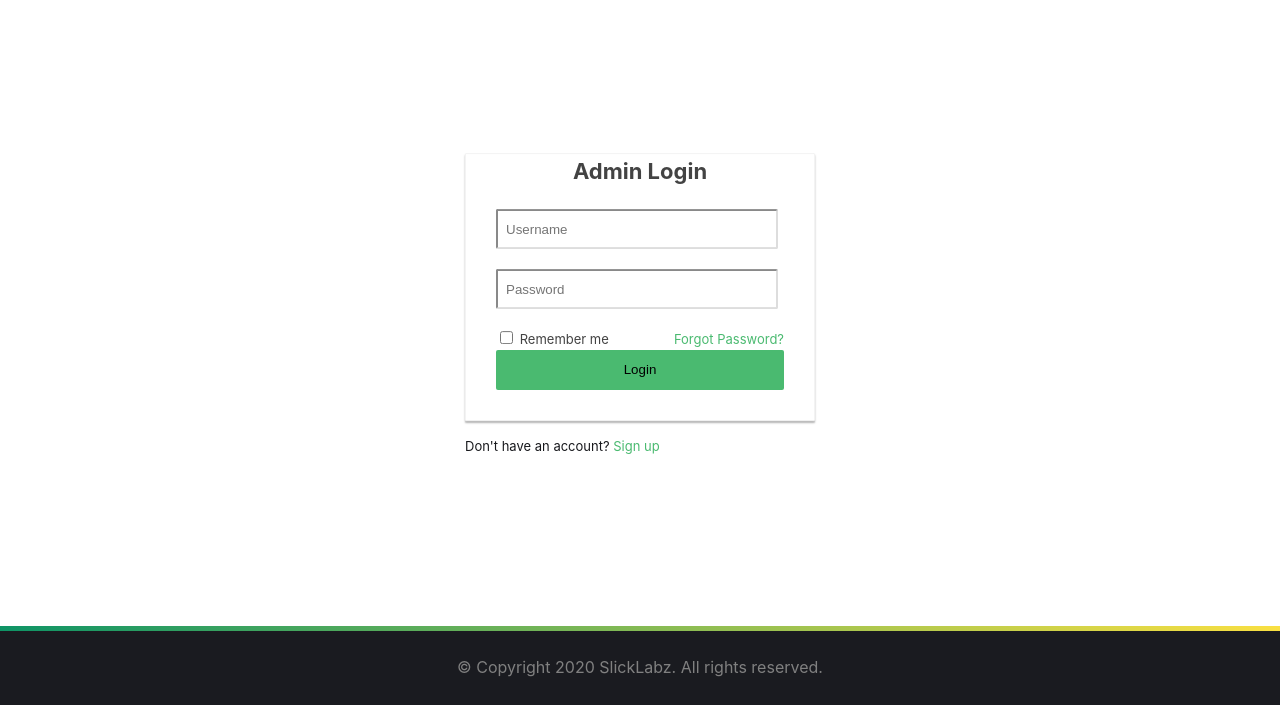
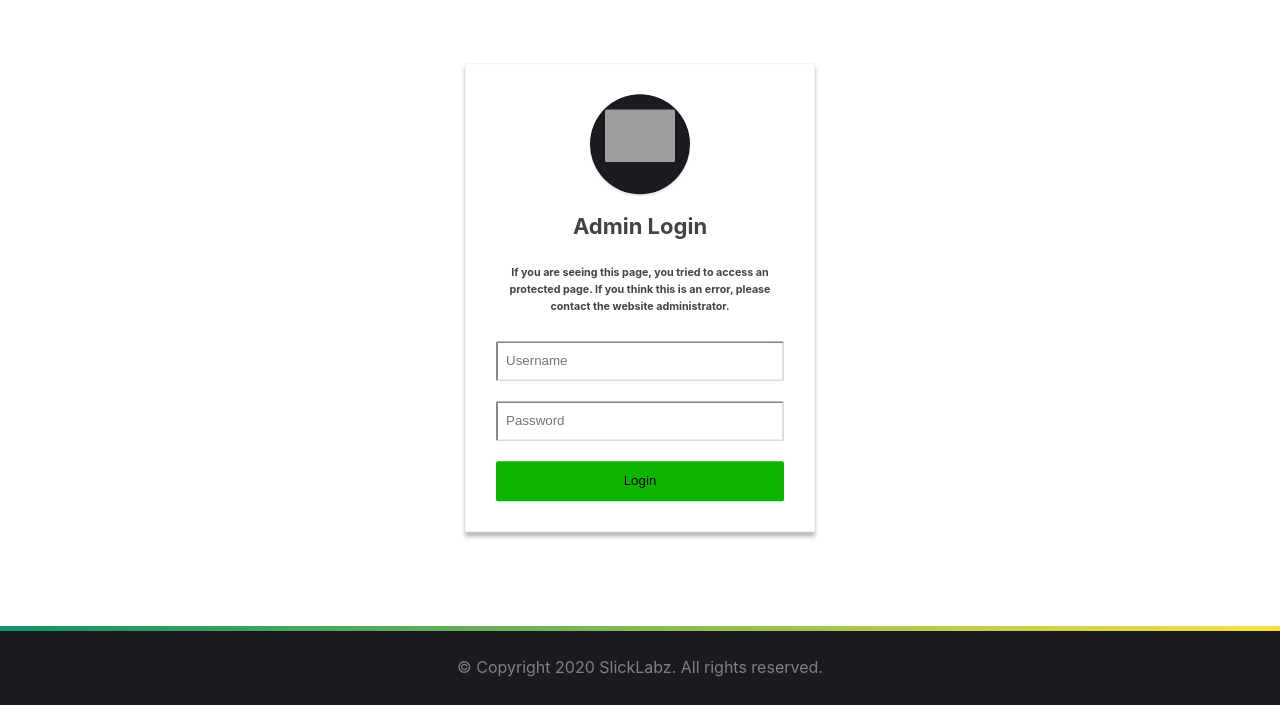
Before and after one commit to CRFSlick/SlickLabzBlog, a Flask app: page /login in a window 1280 px wide. Shown: the part 95-800 px from the top of the page. Run offline with Flask 2, Linux system fonts and the light colour scheme; parts of the project's set-up code (start-up, migrations or seed data) failed here and were passed over; some libraries are stand-ins or nearby versions; grey boxes are pictures that could not be loaded.

Commit message:
New login page

```diff
--- a/App/templates/login.html
+++ b/App/templates/login.html
@@ -7,141 +7,20 @@
 {% set count=5 %}
 {% endif %}
 
-<style type="text/css">
-	html {
-		height: 100%;
-	}
-    body {
-        /* color: #999;
-		background: #f5f5f5;
-		font-family: 'Varela Round', sans-serif; */
-		height: 100%;
-	}
-	.container {
-		height: calc(100% - 87.8);
-		/* position: relative; */
-		/* border: 3px solid green; */
-	}
-	.form-control {
-		box-shadow: none;
-		border-color: #ddd;
-	}
-	.form-control:focus {
-		border-color: #4aba70;
-	}
-	.form {
-		margin: 0;
-  position: absolute;
-  top: 50%;
-  left: 50%;
-  -ms-transform: translate(-50%, -50%);
-  transform: translate(-50%, -50%);
-	}
-	.login-form {
-        width: 350px;
-		margin: 0 auto;
-		padding: 30px 0;
-		/* height: 100%; */
-		margin: 0;
-  position: absolute;
-  top: 50%;
-  left: 50%;
-  -ms-transform: translate(-50%, -50%);
-  transform: translate(-50%, -50%);
-	}
-    .login-form form {
-        color: #434343;
-		border-radius: 1px;
-    	margin-bottom: 15px;
-        background: #fff;
-		border: 1px solid #f3f3f3;
-        box-shadow: 0px 2px 2px rgba(0, 0, 0, 0.3);
-        padding: 30px;
-		padding-top: 0px;
-	}
-	.login-form h4 {
-		text-align: center;
-		font-size: 22px;
-        margin-bottom: 20px;
-	}
-    .login-form .avatar {
-        color: #fff;
-		margin: 0 auto 30px;
-        text-align: center;
-		width: 100px;
-		height: 100px;
-		border-radius: 50%;
-		z-index: 9;
-		background: #4aba70;
-		padding: 15px;
-		box-shadow: 0px 2px 2px rgba(0, 0, 0, 0.1);
-	}
-    .login-form .avatar i {
-        font-size: 62px;
-    }
-    .login-form .form-group {
-        margin-bottom: 20px;
-    }
-	.login-form .form-control, .login-form .btn {
-		min-height: 40px;
-		border-radius: 2px;
-        transition: all 0.5s;
-        width: 100%;
-	}
-	.form-control {
-		width: 98% !important;
-	}
-	.login-form .close {
-        position: absolute;
-		top: 15px;
-		right: 15px;
-	}
-	.login-form .btn {
-		background: #4aba70;
-		border: none;
-		line-height: normal;
-	}
-	.login-form .btn:hover, .login-form .btn:focus {
-		background: #42ae68;
-	}
-    .login-form .checkbox-inline {
-        float: left;
-    }
-    .login-form input[type="checkbox"] {
-        margin-top: 2px;
-    }
-    .login-form .forgot-link {
-        float: right;
-    }
-    .login-form .small {
-        font-size: 13px;
-    }
-    .login-form a {
-        color: #4aba70;
-    }
-	.modal-title {
-		font-weight: bold;
-	}
-</style>
-
 <div class="container">
 <div class="login-form">
-    <form action="/examples/actions/confirmation.php" method="post">
-		<!-- <div class="avatar"><i class="material-icons">&#xE7FF;</i></div> -->
-    	<h4 class="modal-title">Admin Login</h4>
+    <form method="post">
+		<div class="avatar"><i class="material-icons"><img src="http://slicklabz.com/static/images/logo5.png" style="margin: 0;"></i></div>
+		<h4 class="modal-title">Admin Login</h4>
+		<h6 class="modal-title" style="text-align: center;">If you are seeing this page, you tried to access an protected page. If you think this is an error, please contact the website administrator.</h6>
         <div class="form-group">
-            <input type="text" class="form-control" placeholder="Username" required="required">
+			<input type="text" class=form-control name="username" placeholder="Username" required="required">
         </div>
         <div class="form-group">
-            <input type="password" class="form-control" placeholder="Password" required="required">
-        </div>
-        <div class="form-group small clearfix">
-            <label class="checkbox-inline"><input type="checkbox"> Remember me</label>
-            <a href="#" class="forgot-link">Forgot Password?</a>
+            <input type="password" class=form-control name="password" placeholder="Password" required="required">
         </div>
         <input type="submit" class="btn btn-primary btn-block btn-lg" value="Login">
     </form>
-    <div class="text-center small">Don't have an account? <a href="#">Sign up</a></div>
 </div>
 </div>
 
```
